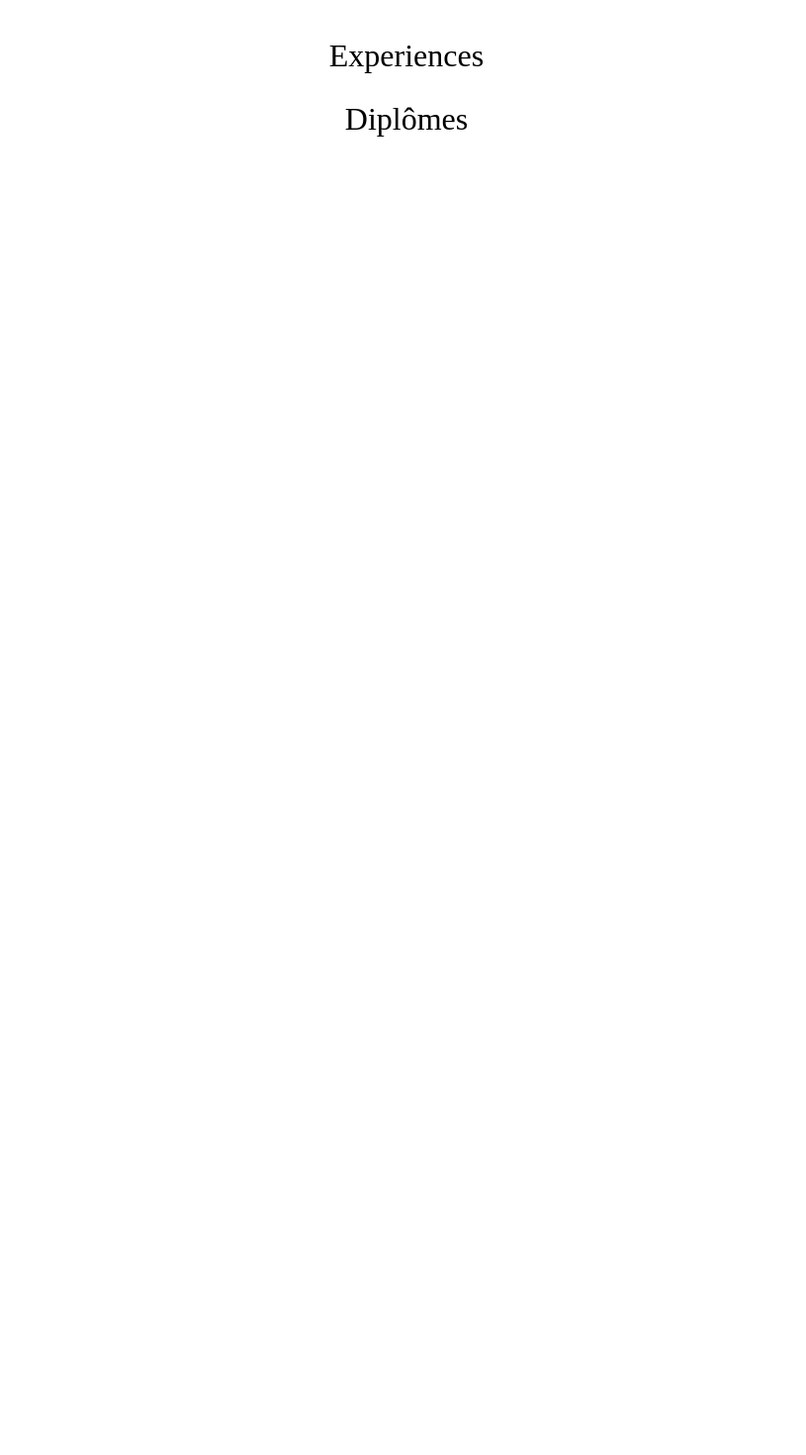
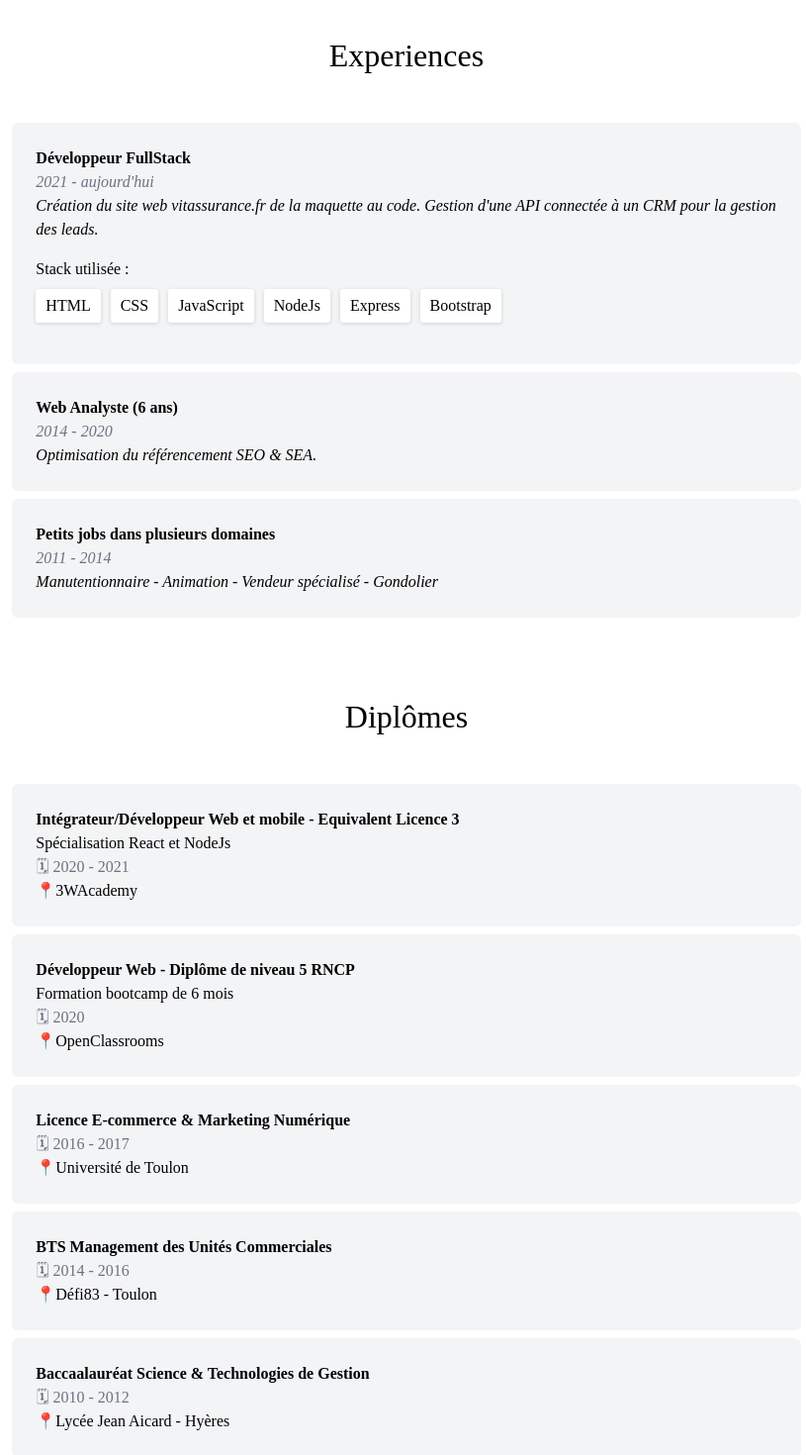
Before and after one commit to brazillierjo/portfolio-nextjs, a Next.js app: page /components/CV in a window 1280 px wide. Shown: the part 400-1870 px from the top of the page at 99% size, without its empty margins (229-1044 px from the left). Before the commit the page ends 800 px from the top, so only its background shows below. Built offline with nearby package versions, Linux system fonts and the light colour scheme; a web font is replaced by a local one.

Commit message:
section xp

```diff
--- a/languages/en.js
+++ b/languages/en.js
@@ -5,7 +5,6 @@ export default {
     skills: 'My skills',
     cv: 'CV',
     projects: 'My projects',
-    reco: 'Recomendations',
     contact: 'Contact',
     //hero section
     job: 'Web Developer',
@@ -24,4 +23,36 @@ export default {
     experiences: 'Experiences',
     // skills section
     skills2: 'What are my skills ?',
+    // experience section
+    job1: 'FullStack Developer',
+    period1: '2021 - now',
+    details1: 'Creation of the website vitassurance.fr. API calls to an extern CRM to handle customers/leads.',
+    job2: 'Web Analyst (6 years)',
+    period2: '2014 - 2020',
+    details2: 'SEO & SEA',
+    job3: 'Small jobs in several domains',
+    period3: '2011 - 2014',
+    details3: 'Warehouse handler - Animator - Specialised seller',
+    stack: 'Used Stack :',
+    // diploma section
+    diploma1: 'Integrator/Web Developer & mobile',
+    diploma1details: 'Speciality React and NodeJs',
+    diploma1period: '2020 - 2021',
+    diploma1place: '3WAcademy',
+    diploma2: 'Web developer',
+    diploma2details: '6 months Bootcamp',
+    diploma2period: '2020',
+    diploma2place: 'OpenClassrooms',
+    diploma3: 'Licence E-commerce & Digital Marketing',
+    diploma3period: '2016 - 2017',
+    diploma3place: 'University of Toulon',
+    diploma4: 'Comercial Unities Management',
+    diploma4period: '2014 - 2016',
+    diploma4place: 'Défi83 - Toulon',
+    diploma5: 'High School diploma (accounting)',
+    diploma5period: '2010 - 2012',
+    diploma5place: 'Lycée Jean Aicard - Hyères',
+    diploma6: 'CERTIFICATE OF SUITABILITY FOR THE FUNCTIONS OF ANIMATOR IN COLLECTIVES',
+    diploma6period: '2012',
+    diploma6place: 'Mairie - La Londe les Maures',
 }
--- a/languages/fr.js
+++ b/languages/fr.js
@@ -5,7 +5,6 @@ export default {
     skills: 'Mes compétences',
     cv: 'Mon CV',
     projects: 'Mes projets',
-    reco: 'Recommendations',
     contact: 'Contact',
     //hero section
     job: 'Développeur Web',
@@ -24,4 +23,36 @@ export default {
     experiences: 'Experiences',
     // skills section
     skills2: 'Quelles sont mes compétences ?',
+    // experience section
+    job1: 'Développeur FullStack',
+    period1: '2021 - aujourd\'hui',
+    details1: 'Création du site web vitassurance.fr de la maquette au code. Gestion d\'une API connectée à un CRM pour la gestion des leads.',
+    job2: 'Web Analyste (6 ans)',
+    period2: '2014 - 2020',
+    details2: 'Optimisation du référencement SEO & SEA.',
+    job3: 'Petits jobs dans plusieurs domaines',
+    period3: '2011 - 2014',
+    details3: 'Manutentionnaire - Animation - Vendeur spécialisé - Gondolier',
+    stack: 'Stack utilisée :',
+    // diploma section
+    diploma1: 'Intégrateur/Développeur Web et mobile - Equivalent Licence 3',
+    diploma1details: 'Spécialisation React et NodeJs',
+    diploma1period: '2020 - 2021',
+    diploma1place: '3WAcademy',
+    diploma2: 'Développeur Web - Diplôme de niveau 5 RNCP',
+    diploma2details: 'Formation bootcamp de 6 mois',
+    diploma2period: '2020',
+    diploma2place: 'OpenClassrooms',
+    diploma3: 'Licence E-commerce & Marketing Numérique',
+    diploma3period: '2016 - 2017',
+    diploma3place: 'Université de Toulon',
+    diploma4: 'BTS Management des Unités Commerciales',
+    diploma4period: '2014 - 2016',
+    diploma4place: 'Défi83 - Toulon',
+    diploma5: 'Baccaalauréat Science & Technologies de Gestion',
+    diploma5period: '2010 - 2012',
+    diploma5place: 'Lycée Jean Aicard - Hyères',
+    diploma6: 'BREVET D\'APTITUDE AUX FONCTIONS D\'ANIMATEUR EN ACCUEILS COLLECTIFS DE MINEURS',
+    diploma6period: '2012',
+    diploma6place: 'Mairie de La Londe les Maures',
 }
--- a/pages/components/CV.js
+++ b/pages/components/CV.js
@@ -9,7 +9,7 @@ export default function CV() {
     const t = locale === 'fr' ? fr : en
 
     return (
-        <div>
+        <div id='cv'>
             <div className='md:w-2/3 mx-auto mb-12 p-5'>
                 <h1 className='big-title2 text-center my-4'>{t.about}</h1>
                 <p className="p-1 text-justify">{t.cv_presentation}</p>
@@ -19,10 +19,67 @@ export default function CV() {
 
             <div>
                 <h1 className='big-title2 text-center my-4'>{t.experiences}</h1>
+                <div className="md:w-2/3 mx-auto mb-12 p-5">
+                    <div className='m-2 bg-gray-100 dark:bg-gray-600 rounded-md p-6'>
+                        <p className='font-black'>{t.job1}</p>
+                        <p className='text-gray-500 dark:text-gray-300 italic'>{t.period1}</p>
+                        <p className='italic'>{t.details1}</p>
+                        <div>
+                            <p className='mt-4'>{t.stack}</p>
+                            <ul className='flex flex-wrap my-2'>
+                                <li className='stack-buttons text-black'>HTML</li>
+                                <li className='stack-buttons text-black'>CSS</li>
+                                <li className='stack-buttons text-black'>JavaScript</li>
+                                <li className='stack-buttons text-black'>NodeJs</li>
+                                <li className='stack-buttons text-black'>Express</li>
+                                <li className='stack-buttons text-black'>Bootstrap</li>
+                            </ul>
+                        </div>
+                    </div>
+                    <div className='m-2 bg-gray-100 dark:bg-gray-600 rounded-md p-6'>
+                        <p className='font-black'>{t.job2}</p>
+                        <p className='text-gray-500 dark:text-gray-300 italic'>{t.period2}</p>
+                        <p className='italic'>{t.details2}</p>
+                    </div>
+                    <div className='m-2 bg-gray-100 dark:bg-gray-600 rounded-md p-6'>
+                        <p className='font-black'>{t.job3}</p>
+                        <p className='text-gray-500 dark:text-gray-300 italic'>{t.period3}</p>
+                        <p className='italic'>{t.details3}</p>
+                    </div>
+                </div>
             </div>
 
             <div>
                 <h1 className='big-title2 text-center my-4'>{t.diplomas}</h1>
+                <div className="md:w-2/3 mx-auto mb-12 p-5">
+                    <div className='m-2 bg-gray-100 dark:bg-gray-600 rounded-md p-6'>
+                        <p className='font-black'>{t.diploma1}</p>
+                        <p>{t.diploma1details}</p>
+                        <p className='text-gray-500 dark:text-gray-300'>🗓 {t.diploma1period}</p>
+                        <p>📍{t.diploma1place}</p>
+                    </div>
+                    <div className='m-2 bg-gray-100 dark:bg-gray-600 rounded-md p-6'>
+                        <p className='font-black'>{t.diploma2}</p>
+                        <p>{t.diploma2details}</p>
+                        <p className='text-gray-500 dark:text-gray-300'>🗓 {t.diploma2period}</p>
+                        <p>📍{t.diploma2place}</p>
+                    </div>
+                    <div className='m-2 bg-gray-100 dark:bg-gray-600 rounded-md p-6'>
+                        <p className='font-black'>{t.diploma3}</p>
+                        <p className='text-gray-500 dark:text-gray-300'>🗓 {t.diploma3period}</p>
+                        <p>📍{t.diploma3place}</p>
+                    </div>
+                    <div className='m-2 bg-gray-100 dark:bg-gray-600 rounded-md p-6'>
+                        <p className='font-black'>{t.diploma4}</p>
+                        <p className='text-gray-500 dark:text-gray-300'>🗓 {t.diploma4period}</p>
+                        <p>📍{t.diploma4place}</p>
+                    </div>
+                    <div className='m-2 bg-gray-100 dark:bg-gray-600 rounded-md p-6'>
+                        <p className='font-black'>{t.diploma5}</p>
+                        <p className='text-gray-500 dark:text-gray-300'>🗓 {t.diploma5period}</p>
+                        <p>📍{t.diploma5place}</p>
+                    </div>
+                </div>
             </div>
         </div>
     )
--- a/pages/components/Navbar.js
+++ b/pages/components/Navbar.js
@@ -32,10 +32,9 @@ export default function Example() {
                                 <div className="hidden sm:block sm:ml-6">
                                     <div className="flex space-x-8">
                                         <a className='hover:bg-orange-400 rounded-xl px-2 py-1' href="#whoami">{t.whoami}</a>
+                                        <a className='hover:bg-orange-400 rounded-xl px-2 py-1' href="#cv">{t.cv}</a>
                                         <a className='hover:bg-orange-400 rounded-xl px-2 py-1' href="#skills">{t.skills}</a>
-                                        <a className='hover:bg-orange-400 rounded-xl px-2 py-1' href="#cv">{t.cv}</a>
                                         <a className='hover:bg-orange-400 rounded-xl px-2 py-1' href="#projects">{t.projects}</a>
-                                        <a className='hover:bg-orange-400 rounded-xl px-2 py-1' href="#reco">{t.reco}</a>
                                         <a className='hover:bg-orange-400 rounded-xl px-2 py-1' href="#contact">{t.contact}</a>
                                     </div>
                                 </div>
@@ -52,13 +51,11 @@ export default function Example() {
                         <ul className="text-center py-4 rounded-3xl">
                             <li className='my-1'><a href="#whoami">{t.whoami}</a></li>
                             <hr className='hr-mobile' />
+                            <li className='my-1'><a href="#cv">{t.cv}</a></li>
+                            <hr className='hr-mobile' />
                             <li className='my-1'><a href="#skills">{t.skills}</a></li>
                             <hr className='hr-mobile' />
-                            <li className='my-1'><a href="#cv">{t.cv}</a></li>
-                            <hr className='hr-mobile' />
                             <li className='my-1'><a href="#projects">{t.projects}</a></li>
-                            <hr className='hr-mobile' />
-                            <li className='my-1'><a href="#reco">{t.reco}</a></li>
                             <hr className='hr-mobile' />
                             <li className='my-1'><a href="#contact">{t.contact}</a></li>
                         </ul>
--- /dev/null
+++ b/pages/components/Portfolio.js
@@ -0,0 +1,7 @@
+import React from 'react'
+
+export default function Portfolio() {
+    return (
+        <h1 id='projects' className='big-title2'>PORTFOLIO</h1>
+    )
+}
--- a/pages/index.js
+++ b/pages/index.js
@@ -4,6 +4,7 @@ import Presentation from './components/Presentation'
 import HeroSection from './components/HeroSection'
 import Skills from './components/Skills'
 import CV from './components/CV'
+import Portfolio from './components/Portfolio'
 import Switch from '@mui/material/Switch';
 
 export default function Home() {
@@ -59,6 +60,7 @@ export default function Home() {
           <CV />
           <hr />
           <Skills />
+          <Portfolio />
           <svg className="editorial"
             xmlns="http://www.w3.org/2000/svg"
             xmlnsXlink="http://www.w3.org/1999/xlink"
--- a/styles/globals.css
+++ b/styles/globals.css
@@ -14,6 +14,15 @@ html, body, footer {
 .dark-icons {
 	width: 25px;
 	height: 25px;
+}
+
+.stack-buttons {
+	background-color: #fff;
+    box-shadow: 0 1px 4px rgb(0 0 0 / 14%);
+    padding: 5px 10px;
+    margin-right: 10px;
+    margin-bottom: 10px;
+    border-radius: 3px;
 }
 
 hr {
```
